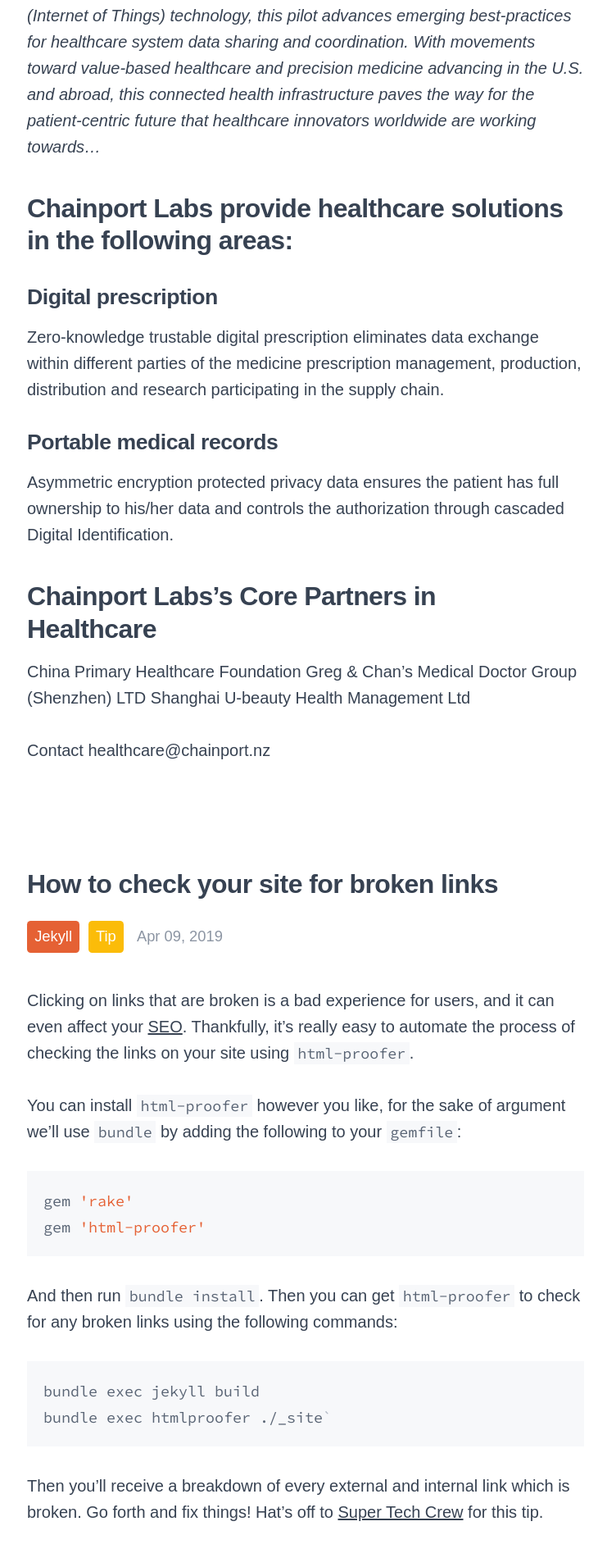
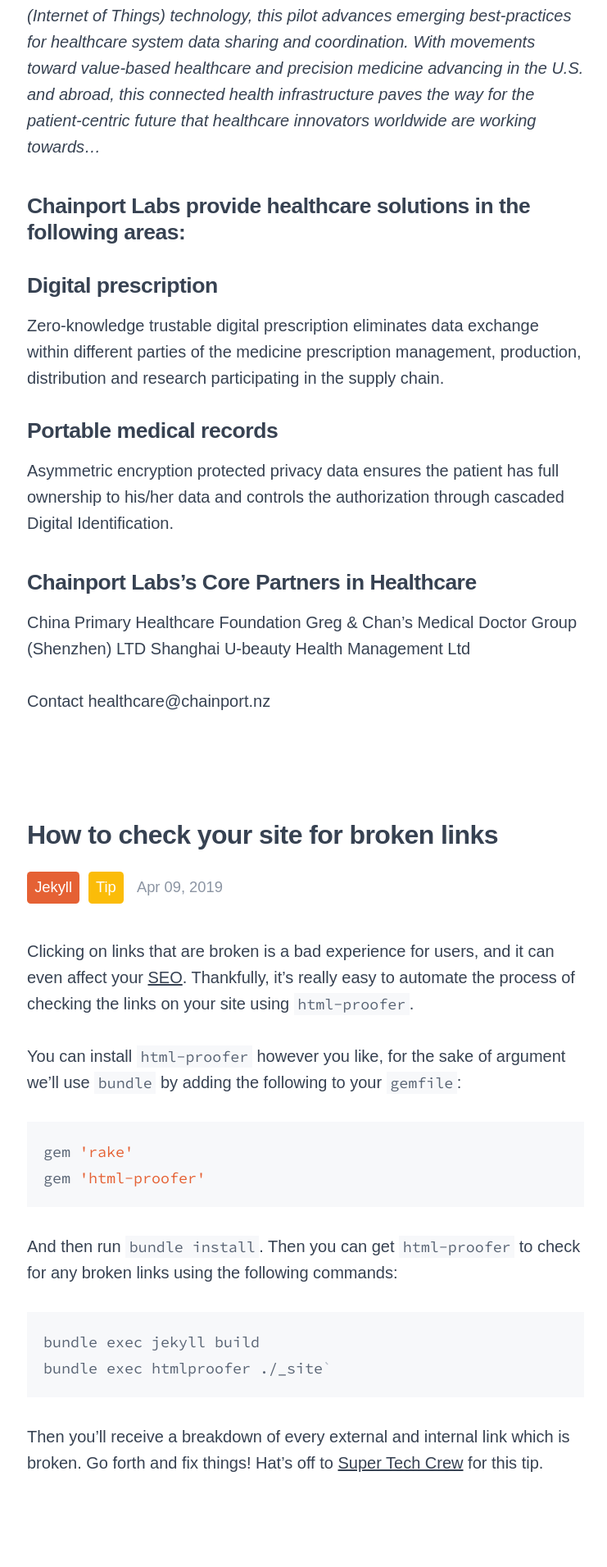
Before and after one commit to sundaywork/chainport_insights, a Jekyll site: the page built from index.markdown, in a window 1280 px wide. Shown: the part 870-2781 px from the top of the page at 82% size, without its empty margins (267-1008 px from the left). Built offline with Jekyll 4.4.1, drawn with Linux system fonts in a browser that asks for light colours; some web fonts are replaced.

Commit message:
Smaller h2 in content

```diff
--- a/styles/all.scss
+++ b/styles/all.scss
@@ -784,9 +784,9 @@ h6 {
     @extend %mk3;
   }
   h2 {
-    font-size: 1.6em;
+    font-size: 1.32em;
     @include max-width($max-width--sm) {
-      font-size: 1.5em;
+      font-size: 1.25em;
     }
     margin-top: $v*1.25;
   }
```
